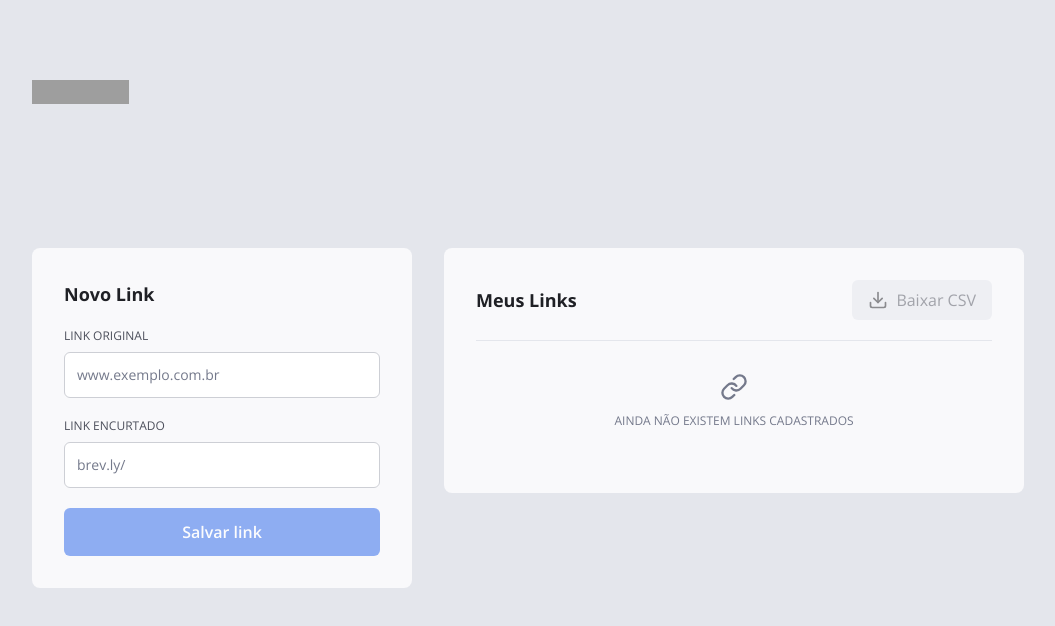
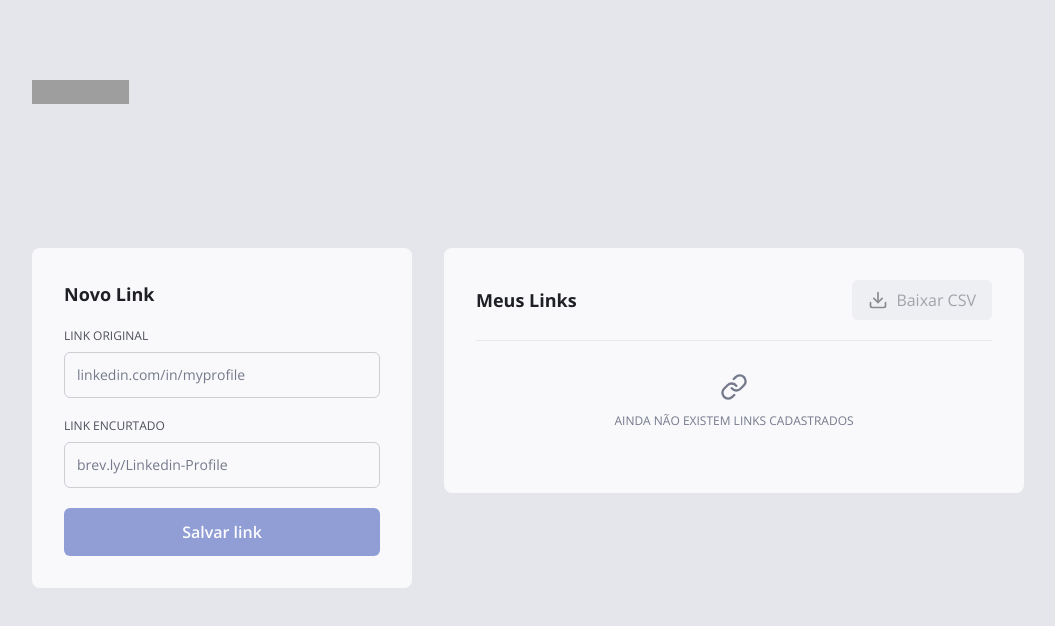
Before and after one commit to LuizaRomani/teste_pratico_01, a React (Vite) app in the folder web/: page / in a window 1280 px wide. Shown: the top 626 px of the page, without its empty margins (40-1095 px from the left). Built offline with nearby package versions, Linux system fonts and the light colour scheme; grey boxes are pictures that could not be loaded.

Commit message:
formatação da adição de link

```diff
--- a/web/src/components/new-link-card.tsx
+++ b/web/src/components/new-link-card.tsx
@@ -1,17 +1,25 @@
+import { useState } from "react";
+
 export function NewLinkCard() {
+	const [originalUrl, setOriginalUrl] = useState("");
+	const [shortUrl, setShortUrl] = useState("");
+
+	const bothFilled = originalUrl.trim() !== "" && shortUrl.trim() !== "";
+
 	return (
 		<div className="bg-gray-100 rounded-lg w-full lg:w-[380px] p-6 lg:p-8 flex flex-col gap-5">
 			<h2 className="text-lg font-bold text-gray-600">Novo Link</h2>
-			<form className="flex flex-col gap-5">
+			<form className="flex flex-col gap-5" onSubmit={e => e.preventDefault()}>
 				<div>
 					<label className="text-xs text-gray-500 mb-2 block">
 						LINK ORIGINAL
 					</label>
 					<input
 						type="text"
-						className="w-full p-3 border border-gray-300 rounded-md bg-white text-gray-600 placeholder:text-gray-400 text-sm focus:outline-none focus:ring-2 focus:ring-blue-500 focus:border-transparent transition-all"
-						placeholder="www.exemplo.com.br"
-						disabled
+						className="w-full p-3 border border-gray-300 rounded-md bg-gray-100 text-gray-600 placeholder:text-gray-400 text-sm focus:outline-none focus:ring-2 focus:ring-blue-base focus:border-blue-base transition-all"
+						placeholder="linkedin.com/in/myprofile"
+						value={originalUrl}
+						onChange={e => setOriginalUrl(e.target.value)}
 					/>
 				</div>
 				<div>
@@ -20,13 +28,17 @@ export function NewLinkCard() {
 					</label>
 					<input
 						type="text"
-						className="w-full p-3 border border-gray-300 rounded-md bg-white text-gray-600 placeholder:text-gray-400 text-sm focus:outline-none focus:ring-2 focus:ring-blue-500 focus:border-transparent transition-all"
-						placeholder="brev.ly/"
-						disabled
+						className="w-full p-3 border border-gray-300 rounded-md bg-gray-100 text-gray-600 placeholder:text-gray-400 text-sm focus:outline-none focus:ring-2 focus:ring-blue-base focus:border-blue-base transition-all"
+						placeholder="brev.ly/Linkedin-Profile"
+						value={shortUrl}
+						onChange={e => setShortUrl(e.target.value)}
 					/>
 				</div>
 				<button
-					className="w-full h-12 bg-blue-600 hover:bg-blue-700 text-white rounded-md font-semibold text-md cursor-not-allowed opacity-50 transition-colors">
+					type="submit"
+					className={`w-full h-12 rounded-md text-md font-semibold transition-colors ${bothFilled ? "bg-blue-dark hover:bg-blue-700 text-white cursor-pointer" : "bg-blue-base text-white cursor-not-allowed opacity-50"}`}
+					disabled={!bothFilled}
+				>
 					Salvar link
 				</button>
 			</form>
```
